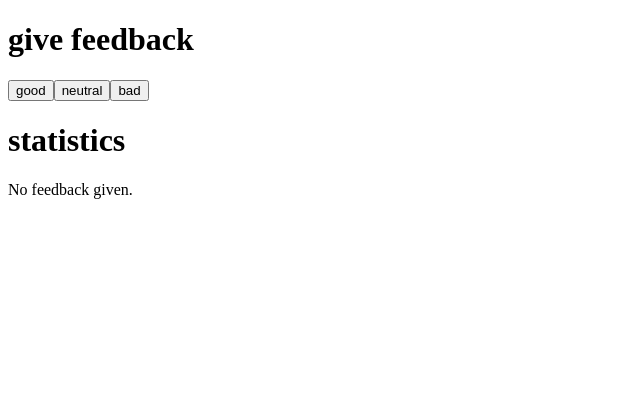
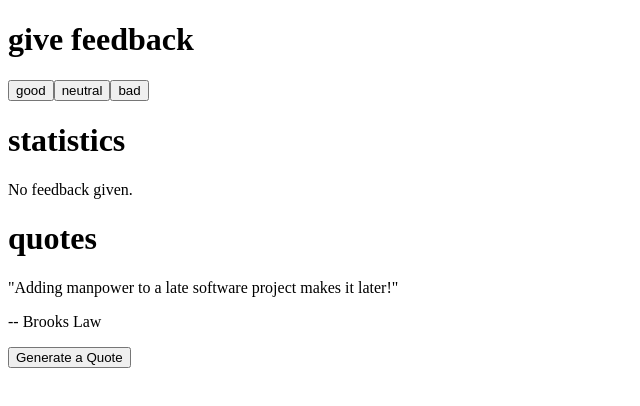
Before and after one commit to 1Dedios/helsinki-fullstack, a React (Create React App) app in the folder part1/unicafe/: page / in a window 1280 px wide. Shown: the top 406 px of the page, without its empty margins (0-640 px from the left). Built offline with nearby package versions, Linux system fonts and the light colour scheme.

Commit message:
implemented quote generation successfully

```diff
--- a/part1/unicafe/src/App.js
+++ b/part1/unicafe/src/App.js
@@ -4,8 +4,12 @@ import { useState } from 'react';
 
 const Heading = ({ text }) => <h1>{text}</h1>;
 
-const Button = ({ text, handleClick }) => {
-  return <button onClick={handleClick}>{text}</button>;
+const Button = ({ text, handleClick, style }) => {
+  return (
+    <button style={style} onClick={handleClick}>
+      {text}
+    </button>
+  );
 };
 
 const StatisticLine = ({ text }) => {
@@ -87,6 +91,16 @@ const Statistics = ({ good, neutral, bad, allClicks, average, positive }) => {
   );
 };
 
+const AnecdoteQuotes = ({ quote, author }) => {
+  return (
+    <div>
+      <Heading text={'quotes'} />
+      <p>{quote}</p>
+      <p>-- {author}</p>
+    </div>
+  );
+};
+
 function App() {
   const [good, setGood] = useState(0);
   const [neutral, setNeutral] = useState(0);
@@ -94,6 +108,7 @@ function App() {
   const [allClicks, setAllClicks] = useState([]);
   let [average, setAverage] = useState([]);
   let [positive, setPositive] = useState(0);
+  let [selected, setSelected] = useState(0);
 
   const anecdotes = [
     {
@@ -133,11 +148,9 @@ function App() {
     },
   ];
 
-  console.log(Object.keys(anecdotes[3]));
   return (
     <div>
       <Heading text={'give feedback'} />
-
       <Button
         handleClick={() => {
           let prevGood = good;
@@ -149,7 +162,6 @@ function App() {
         }}
         text={'good'}
       />
-
       <Button
         handleClick={() => {
           let prevNeutral = neutral;
@@ -158,7 +170,6 @@ function App() {
         }}
         text={'neutral'}
       />
-
       <Button
         handleClick={() => {
           let prevBad = bad;
@@ -168,9 +179,7 @@ function App() {
         }}
         text={'bad'}
       />
-
       <Heading text={'statistics'} />
-
       <Statistics
         good={good}
         neutral={neutral}
@@ -179,8 +188,18 @@ function App() {
         average={average}
         positive={positive}
       />
-
-      {/* TODO: BUILD BUTTON THAT GENERATES RANDOM QUOTES FROM THE ANECDOTES ARRAY OF OBJECTS UP TOP. */}
+      <br />
+      <AnecdoteQuotes
+        quote={Object.values(anecdotes[selected])}
+        author={Object.keys(anecdotes[selected])}
+      />
+      <Button
+        handleClick={() => {
+          setSelected((selected = Math.floor(Math.random() * 9)));
+        }}
+        text={'Generate a Quote'}
+        style={{ topPadding: '10px' }}
+      />
     </div>
   );
 }
```
